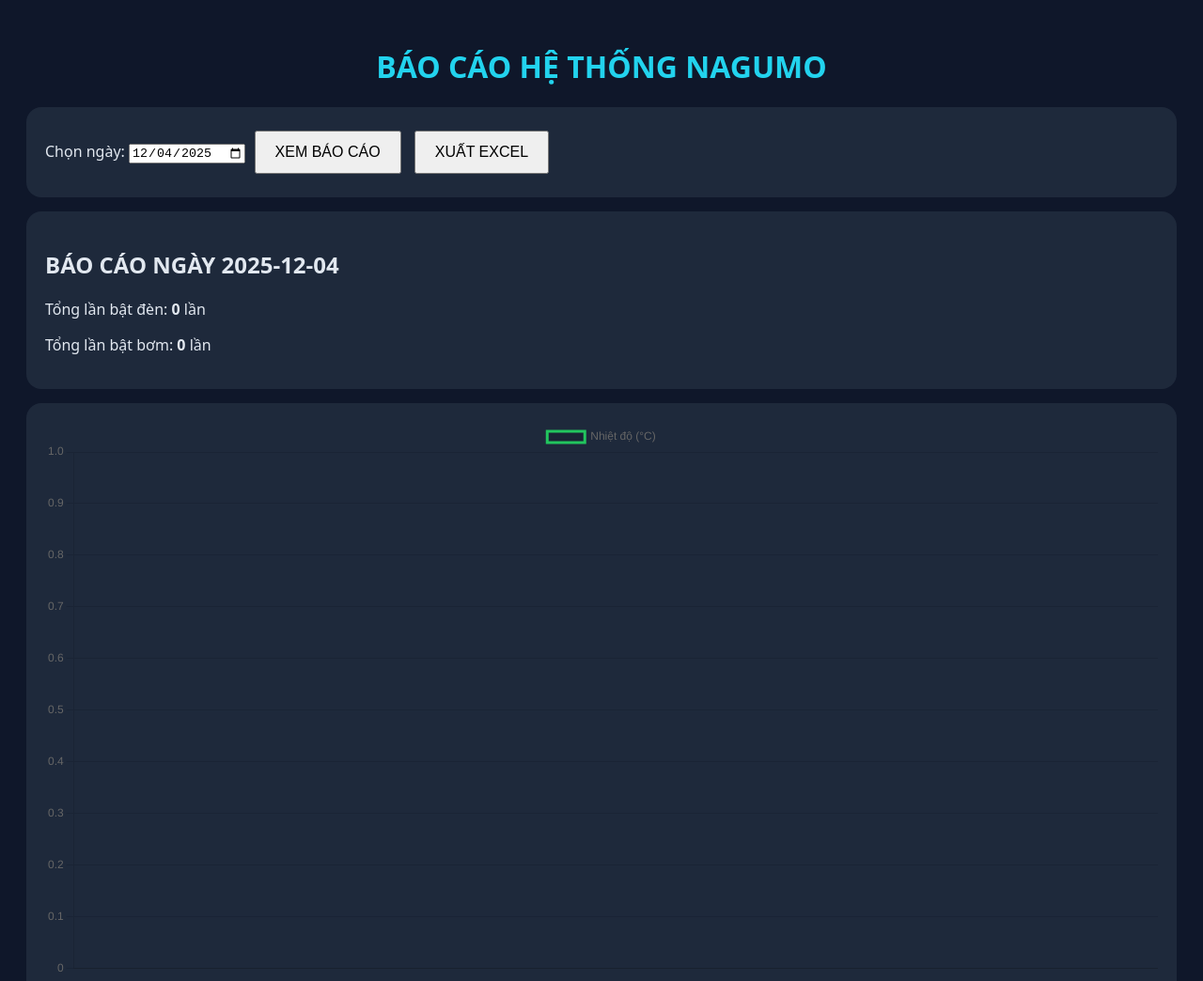
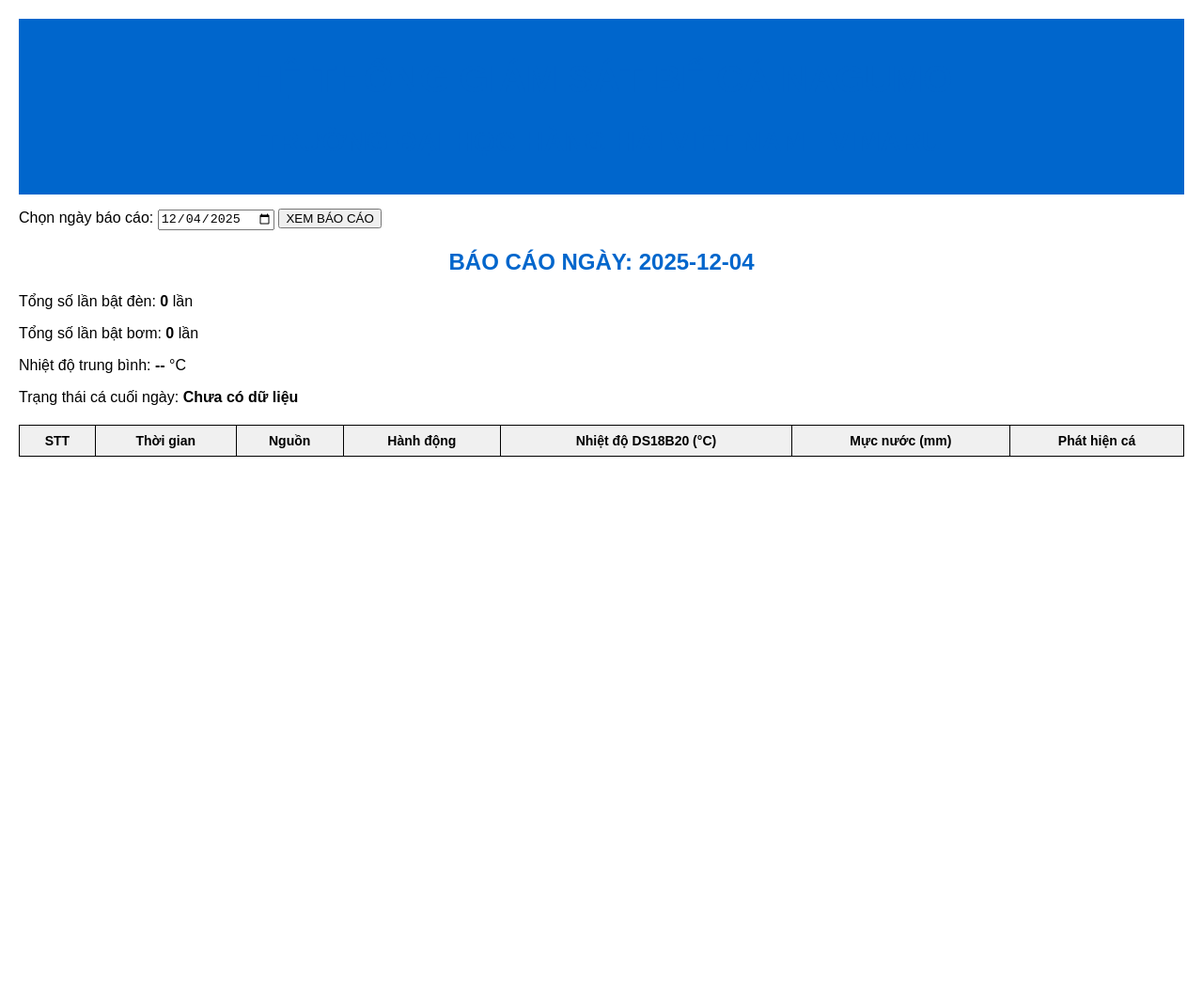
Before and after one commit to thuhavimaru/web, a plain HTML site: page report.html in a window 1280 px wide. Shown: the top 1044 px of the page at 94% size. After the commit the page ends 800 px from the top, so only its background shows below. Drawn offline with nearby package versions, Linux system fonts and the light colour scheme; no server answers.

Commit message:
Add files via upload

```diff
--- a/report.html
+++ b/report.html
@@ -2,43 +2,52 @@
 <html lang="vi">
 <head>
   <meta charset="UTF-8"/>
-  <title>Báo cáo Nagumo</title>
+  <title>NAGUMO - Báo cáo cơ bản</title>
   <script src="https://www.gstatic.com/firebasejs/9.22.2/firebase-app-compat.js"></script>
   <script src="https://www.gstatic.com/firebasejs/9.22.2/firebase-database-compat.js"></script>
-  <script src="https://cdn.jsdelivr.net/npm/chart.js"></script>
-  <script src="https://unpkg.com/xlsx/dist/xlsx.full.min.js"></script>
   <style>
-    body {font-family: system-ui; background:#0f172a; color:#e2e8f0; padding:20px;}
-    .card {background:#1e293b; padding:20px; border-radius:16px; margin:15px 0;}
-    button {padding:12px 20px; font-size:16px; margin:5px;}
-    table {width:100%; border-collapse:collapse; margin-top:20px;}
-    th, td {border:1px solid #475569; padding:10px; text-align:center;}
-    th {background:#1d4ed8;}
+    body {font-family: Arial, sans-serif; background:white; color:black; padding:20px; margin:0;}
+    h1, h2 {text-align:center; color:#0066cc;}
+    table {width:100%; border-collapse:collapse; margin:20px 0; font-size:14px;}
+    th, td {border:1px solid #000; padding:8px; text-align:center;}
+    th {background:#f0f0f0;}
+    .header {background:#0066cc; color:white; padding:15px; text-align:center; font-size:20px;}
+    .info {margin:15px 0; font-size:16px;}
+    .highlight {font-weight:bold; color:#d00;}
   </style>
 </head>
 <body>
-  <h1 style="text-align:center; color:#22d3ee;">BÁO CÁO HỆ THỐNG NAGUMO</h1>
-  <div class="card">
-    <label>Chọn ngày: </label>
-    <input type="date" id="datePicker"/>
-    <button onclick="loadReport()">XEM BÁO CÁO</button>
-    <button onclick="exportExcel()">XUẤT EXCEL</button>
-  </div>
 
-  <div class="card">
-    <h2 id="title">Chọn ngày để xem báo cáo</h2>
-    <p>Tổng lần bật đèn: <b id="lightCnt">0</b> lần</p>
-    <p>Tổng lần bật bơm: <b id="pumpCnt">0</b> lần</p>
-  </div>
+<div class="header">
+  <h1>HỆ THỐNG GIÁM SÁT BỂ CÁ NAGUMO</h1>
+  <h2>TRƯỜNG ĐẠI HỌC HÀNG HẢI VIỆT NAM - VIMARU</h2>
+</div>
 
-  <div class="card">
-    <canvas id="tempChart"></canvas>
-  </div>
+<div class="info">
+  <label>Chọn ngày báo cáo: </label>
+  <input type="date" id="datePicker"/>
+  <button onclick="loadReport()">XEM BÁO CÁO</button>
+</div>
 
-  <div class="card">
-    <h3>Lịch sử chi tiết</h3>
-    <table id="table"><tr><th>Thời gian</th><th>Nguồn</th><th>Hành động</th></tr></table>
-  </div>
+<div class="info">
+  <h2 id="title">BÁO CÁO NGÀY: .........</h2>
+  <p>Tổng số lần bật đèn: <b id="lightCnt">0</b> lần</p>
+  <p>Tổng số lần bật bơm: <b id="pumpCnt">0</b> lần</p>
+  <p>Nhiệt độ trung bình: <b id="avgTemp">--</b> °C</p>
+  <p>Trạng thái cá cuối ngày: <b id="fishStatus">Chưa có dữ liệu</b></p>
+</div>
+
+<table id="table">
+  <tr>
+    <th>STT</th>
+    <th>Thời gian</th>
+    <th>Nguồn</th>
+    <th>Hành động</th>
+    <th>Nhiệt độ DS18B20 (°C)</th>
+    <th>Mực nước (mm)</th>
+    <th>Phát hiện cá</th>
+  </tr>
+</table>
 
 <script>
 const firebaseConfig = {
@@ -48,52 +57,62 @@ const firebaseConfig = {
 firebase.initializeApp(firebaseConfig);
 const db = firebase.database();
 
-let historyData = [];
-const ctx = document.getElementById('tempChart').getContext('2d');
-const chart = new Chart(ctx, {type:'line', data:{labels:[], datasets:[{label:'Nhiệt độ (°C)', data:[], borderColor:'#22c55e'}]}});
+document.getElementById('datePicker').valueAsDate = new Date();
 
-document.getElementById('datePicker').valueAsDate = new Date();
 function loadReport() {
   const date = document.getElementById('datePicker').value;
   const start = new Date(date).setHours(0,0,0,0);
   const end = new Date(date).setHours(23,59,59,999);
 
-  document.getElementById('title').innerText = `BÁO CÁO NGÀY ${date}`;
+  document.getElementById('title').innerText = `BÁO CÁO NGÀY: ${date}`;
+  document.getElementById('table').innerHTML = `<tr>
+    <th>STT</th><th>Thời gian</th><th>Nguồn</th><th>Hành động</th>
+    <th>Nhiệt độ DS18B20 (°C)</th><th>Mực nước (mm)</th><th>Phát hiện cá</th>
+  </tr>`;
+
+  let stt = 1, lightCnt = 0, pumpCnt = 0, sumTemp = 0, tempCount = 0;
+  let lastFish = "Không thấy cá";
+
   db.ref("/history").once("value").then(snap => {
-    const data = snap.val();
-    historyData = [];
-    let lightCnt = 0, pumpCnt = 0;
-    document.getElementById('table').innerHTML = "<tr><th>Thời gian</th><th>Nguồn</th><th>Hành động</th></tr>";
-
+    const data = snap.val() || {};
     for (let key in data) {
       const h = data[key];
       if (h.timestamp) {
         const ts = new Date(h.timestamp).getTime();
         if (ts >= start && ts <= end) {
-          historyData.push(h);
-          if (h.action.includes("Light ON")) lightCnt++;
-          if (h.action.includes("Pump ON")) pumpCnt++;
+          if (h.action?.includes("Light ON")) lightCnt++;
+          if (h.action?.includes("Pump ON")) pumpCnt++;
+
+          if (h.temp !== undefined) {
+            sumTemp += parseFloat(h.temp);
+            tempCount++;
+          }
+          if (h.fishDetected !== undefined) {
+            lastFish = h.fishDetected ? "PHÁT HIỆN CÁ" : "KHÔNG THẤY CÁ";
+          }
 
           const row = document.getElementById('table').insertRow();
-          row.insertCell().innerText = h.timestamp;
+          row.insertCell().innerText = stt++;
+          row.insertCell().innerText = new Date(h.timestamp).toLocaleString('vi-VN');
           row.insertCell().innerText = h.by || "ESP";
-          row.insertCell().innerText = h.action;
+          row.insertCell().innerText = h.action || "-";
+          row.insertCell().innerText = h.temp !== undefined ? parseFloat(h.temp).toFixed(1) : "--";
+          row.insertCell().innerText = h.dist !== undefined ? h.dist : "--";
+          const fishCell = row.insertCell();
+          fishCell.innerText = h.fishDetected !== undefined
+            ? (h.fishDetected ? "CÓ" : "KHÔNG")
+            : "--";
+          if (h.fishDetected) fishCell.style.color = "green";
         }
       }
     }
     document.getElementById('lightCnt').innerText = lightCnt;
     document.getElementById('pumpCnt').innerText = pumpCnt;
+    document.getElementById('avgTemp').innerText = tempCount > 0 ? (sumTemp/tempCount).toFixed(2) : "--";
+    document.getElementById('fishStatus').innerText = lastFish;
   });
 }
 
-function exportExcel() {
-  const ws = XLSX.utils.table_to_sheet(document.getElementById('table'));
-  const wb = XLSX.utils.book_new();
-  XLSX.utils.book_append_sheet(wb, ws, "Nagumo");
-  XLSX.writeFile(wb, `Nagumo_${document.getElementById('datePicker').value}.xlsx`);
-}
-
-// Load hôm nay khi mở trang
 loadReport();
 </script>
 </body>
```
